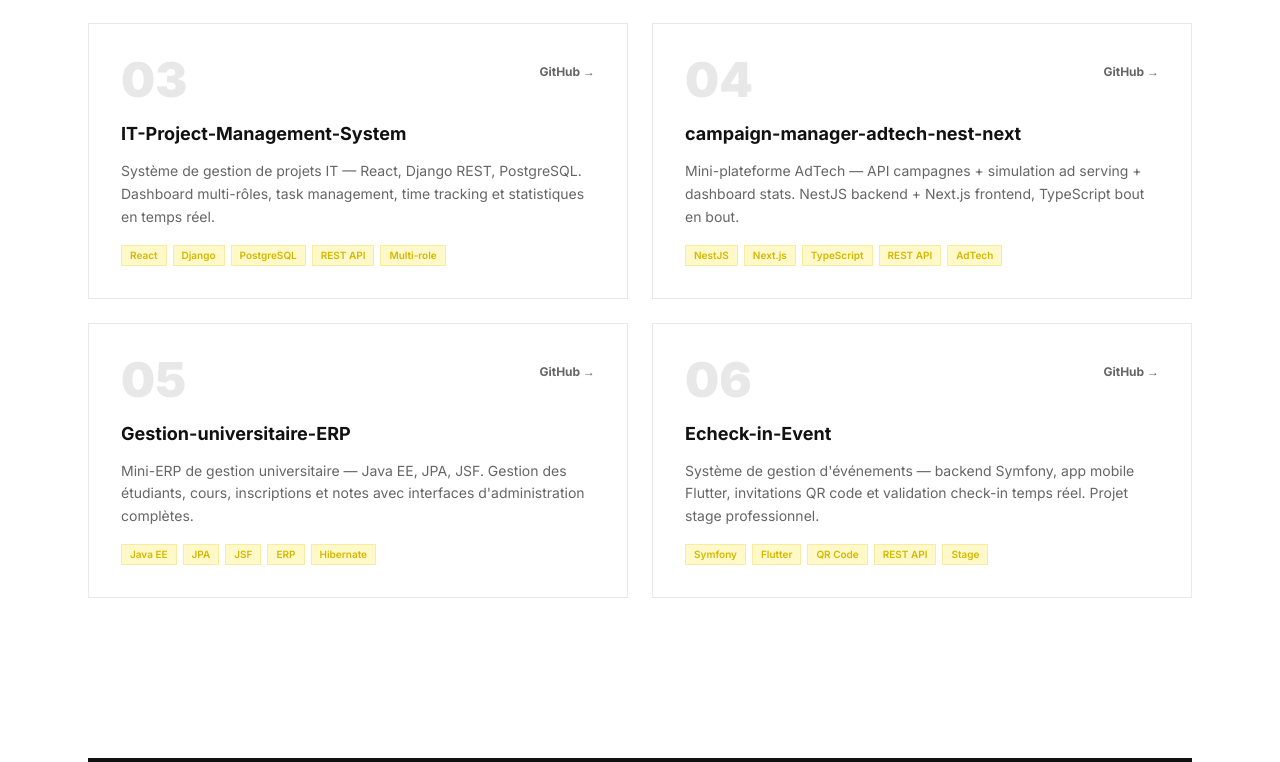
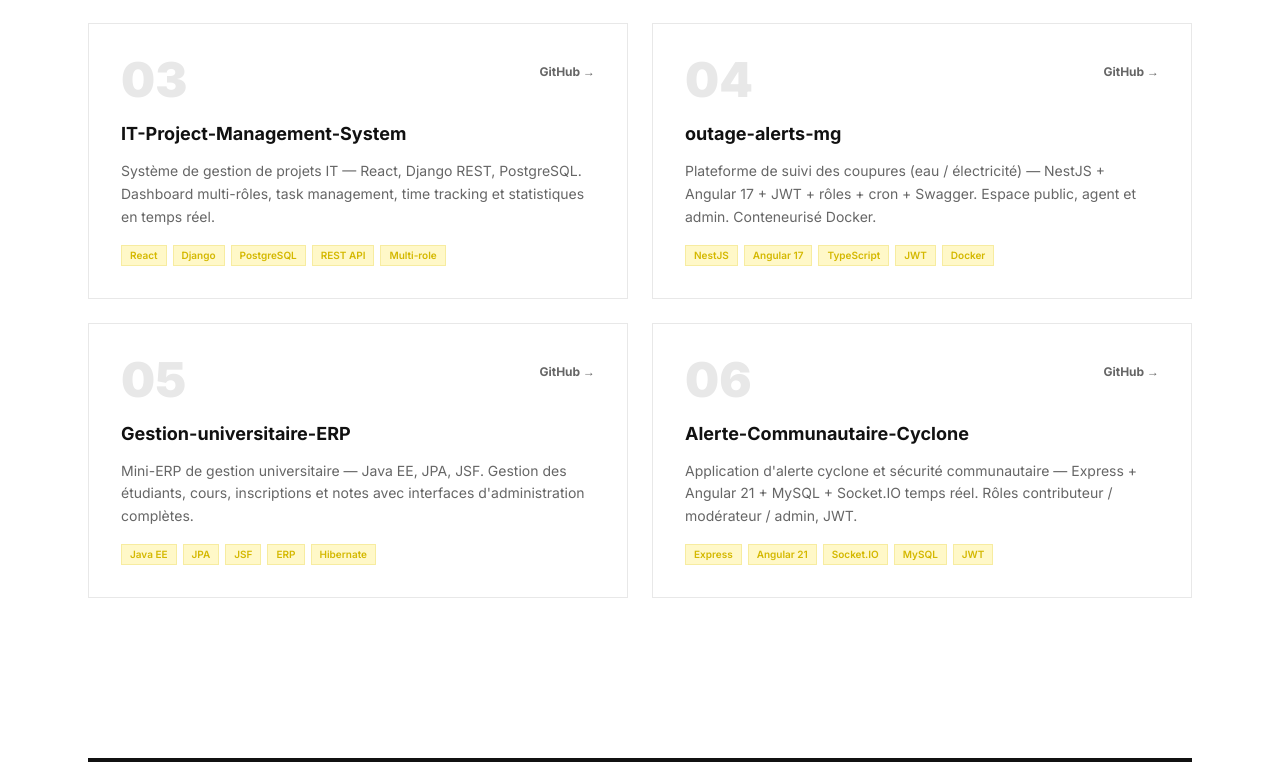
Before and after one commit to Bayane-max219/portfolio-webjs, a Next.js app: page / in a window 1280 px wide. Shown: the part 2017-2779 px from the top of the page. Built offline with nearby package versions, Linux system fonts and the light colour scheme.

Commit message:
Replace campaign-manager and Echeck-in-Event with better JS projects
- Add outage-alerts-mg (NestJS + Angular 17 + JWT + Docker)
- Add Alerte-Communautaire-Cyclone (Express + Angular 21 + Socket.IO)
- Update tools list: add Express, MySQL, Socket.IO, remove Flutter/Django

```diff
--- a/app/page.tsx
+++ b/app/page.tsx
@@ -38,10 +38,10 @@ const projets = [
   },
   {
     num: "04",
-    name: "campaign-manager-adtech-nest-next",
-    desc: "Mini-plateforme AdTech — API campagnes + simulation ad serving + dashboard stats. NestJS backend + Next.js frontend, TypeScript bout en bout.",
-    tags: ["NestJS", "Next.js", "TypeScript", "REST API", "AdTech"],
-    href: "https://github.com/Bayane-max219/campaign-manager-adtech-nest-next",
+    name: "outage-alerts-mg",
+    desc: "Plateforme de suivi des coupures (eau / électricité) — NestJS + Angular 17 + JWT + rôles + cron + Swagger. Espace public, agent et admin. Conteneurisé Docker.",
+    tags: ["NestJS", "Angular 17", "TypeScript", "JWT", "Docker"],
+    href: "https://github.com/Bayane-max219/outage-alerts-mg",
   },
   {
     num: "05",
@@ -52,17 +52,17 @@ const projets = [
   },
   {
     num: "06",
-    name: "Echeck-in-Event",
-    desc: "Système de gestion d'événements — backend Symfony, app mobile Flutter, invitations QR code et validation check-in temps réel. Projet stage professionnel.",
-    tags: ["Symfony", "Flutter", "QR Code", "REST API", "Stage"],
-    href: "https://github.com/Bayane-max219/Echeck-in-Event",
+    name: "Alerte-Communautaire-Cyclone",
+    desc: "Application d'alerte cyclone et sécurité communautaire — Express + Angular 21 + MySQL + Socket.IO temps réel. Rôles contributeur / modérateur / admin, JWT.",
+    tags: ["Express", "Angular 21", "Socket.IO", "MySQL", "JWT"],
+    href: "https://github.com/Bayane-max219/Alerte_Communautaire_Cyclone_Securite",
   },
 ];
 
 const tools = [
   "Next.js", "React", "TypeScript", "Spring Boot", "Angular",
-  "NestJS", "Node.js", "PostgreSQL", "Hibernate", "Docker",
-  "JWT", "Tailwind", "Django", "Flutter",
+  "NestJS", "Express", "Node.js", "PostgreSQL", "MySQL",
+  "Hibernate", "Docker", "JWT", "Socket.IO",
 ];
 
 const marqueeItems = [
```
